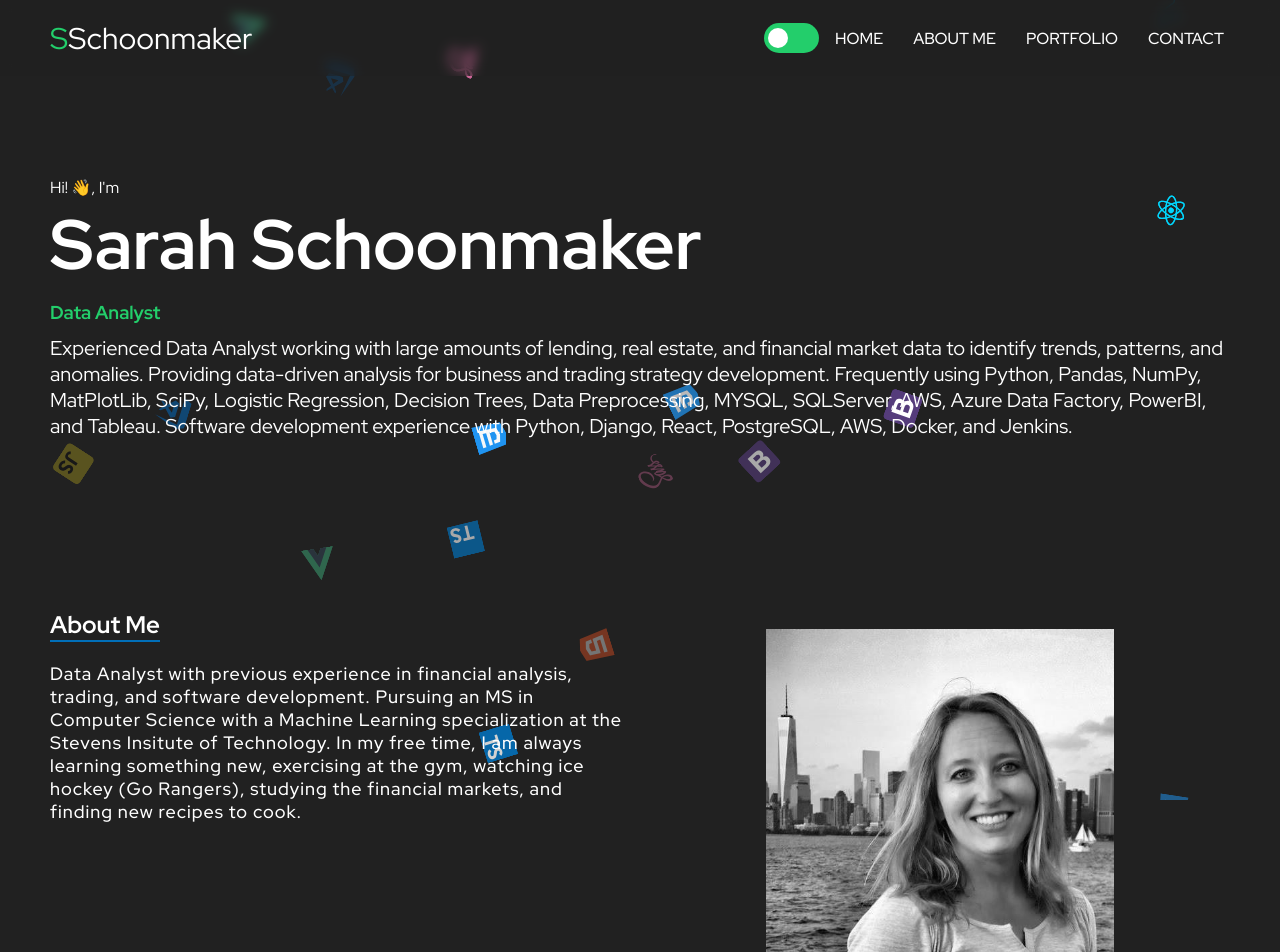
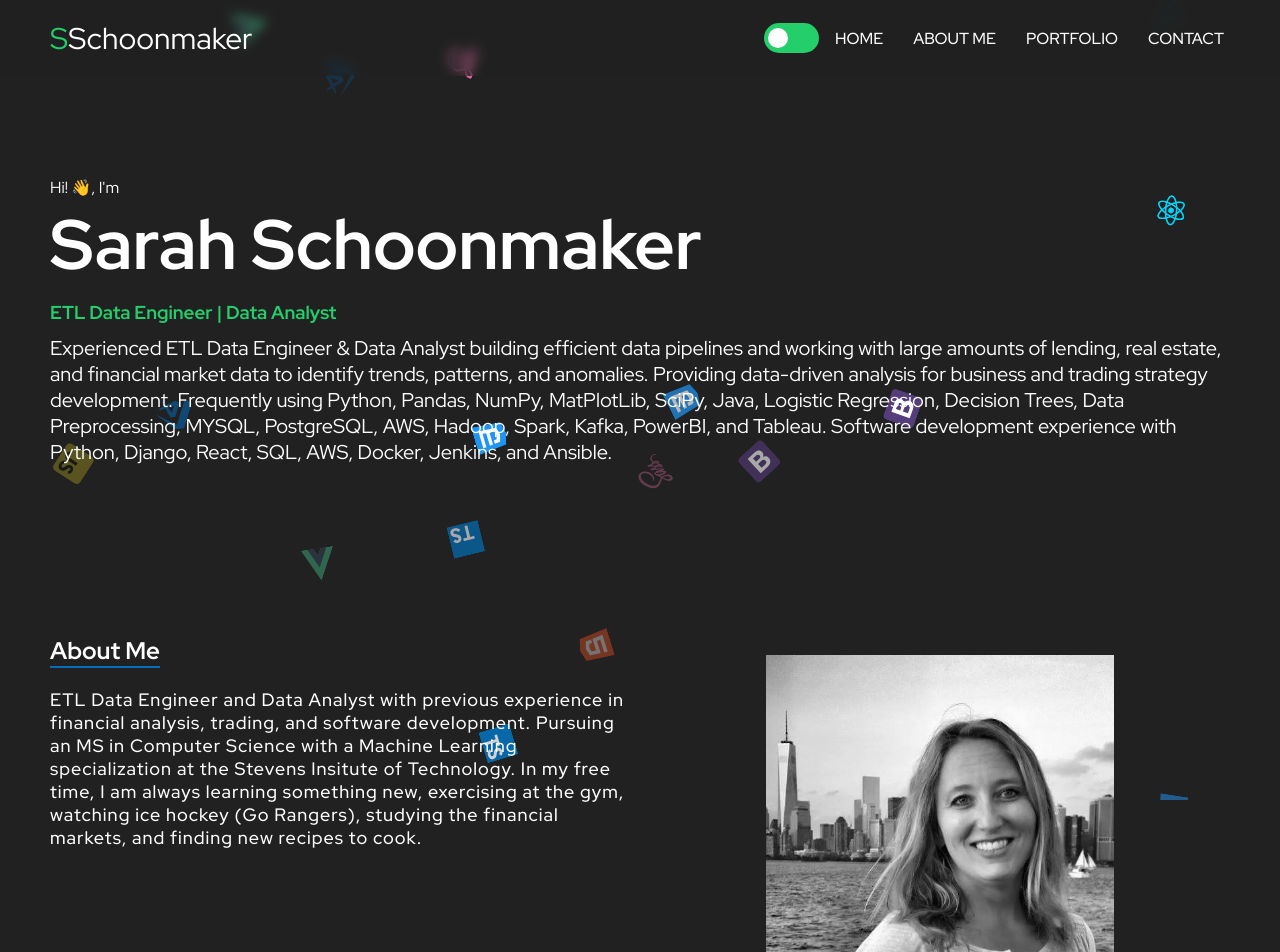
Before and after one commit to SarahSchoonmaker/sarah-react-portfolio, a React (Create React App) app: page / in a window 1280 px wide. Shown: the top 952 px of the page. Built offline with nearby package versions, Linux system fonts and the light colour scheme.

Commit message:
edited projects

```diff
--- a/src/components/About/About.tsx
+++ b/src/components/About/About.tsx
@@ -18,7 +18,7 @@ export function About(){
           <h2>About Me</h2>
         </ScrollAnimation>
         <ScrollAnimation animateIn="fadeInLeft" delay={0.2 * 1000}>
-          <p>Data Analyst with previous experience in financial analysis, trading, and software development.
+          <p>ETL Data Engineer and Data Analyst with previous experience in financial analysis, trading, and software development.
             Pursuing an MS in Computer Science with a Machine Learning specialization at the Stevens Insitute of Technology.
             In my free time, I am always learning something new, exercising at the gym, watching ice hockey (Go Rangers),
             studying the financial markets, and finding new recipes to cook.
--- a/src/components/Hero/Hero.tsx
+++ b/src/components/Hero/Hero.tsx
@@ -13,15 +13,16 @@ export function Hero(){
           <h1>Sarah Schoonmaker</h1>
         </ScrollAnimation>
         <ScrollAnimation animateIn="fadeInUp" delay={0.4 * 1000}>
-          <h3>Data Analyst</h3>
+          <h3>ETL Data Engineer | Data Analyst</h3>
         </ScrollAnimation>
         <ScrollAnimation animateIn="fadeInUp" delay={0.6 * 1000}>
-          <p className="small-resume">Experienced Data Analyst working with large amounts of lending, real estate, and financial market
-          data to identify trends, patterns, and anomalies. Providing data-driven analysis for business and trading strategy development.
+          <p className="small-resume">Experienced ETL Data Engineer & Data Analyst building efficient data pipelines and working with
+          large amounts of lending, real estate, and financial market data to identify trends, patterns, and anomalies. Providing
+          data-driven analysis for business and trading strategy development.
 
-          Frequently using Python, Pandas, NumPy, MatPlotLib, SciPy, Logistic Regression, Decision Trees, Data Preprocessing, MYSQL,
-          SQLServer, AWS, Azure Data Factory, PowerBI, and Tableau. Software development experience with Python, Django, React, PostgreSQL, AWS, Docker, and
-          Jenkins.
+          Frequently using Python, Pandas, NumPy, MatPlotLib, SciPy, Java, Logistic Regression, Decision Trees, Data Preprocessing, MYSQL,
+          PostgreSQL, AWS, Hadoop, Spark, Kafka, PowerBI, and Tableau. Software development experience with Python, Django, React,
+          SQL, AWS, Docker, Jenkins, and Ansible.
           </p>
         </ScrollAnimation>
 
--- a/src/components/Portfolio/Portfolio.tsx
+++ b/src/components/Portfolio/Portfolio.tsx
@@ -107,7 +107,7 @@ export function Portfolio(){
             </div>
             </header>
             <div className="body">
-              <h3>ETL Data Pipeline</h3>
+              <h3>ETL Data Pipeline with AWS</h3>
               <p>End-to-end pipeline requesting weather data from an API and visualizing the results in
                 Grafana<a href="https://github.com/SarahSchoonmaker/docker-etl-aws"> View Code</a>.
 
```
